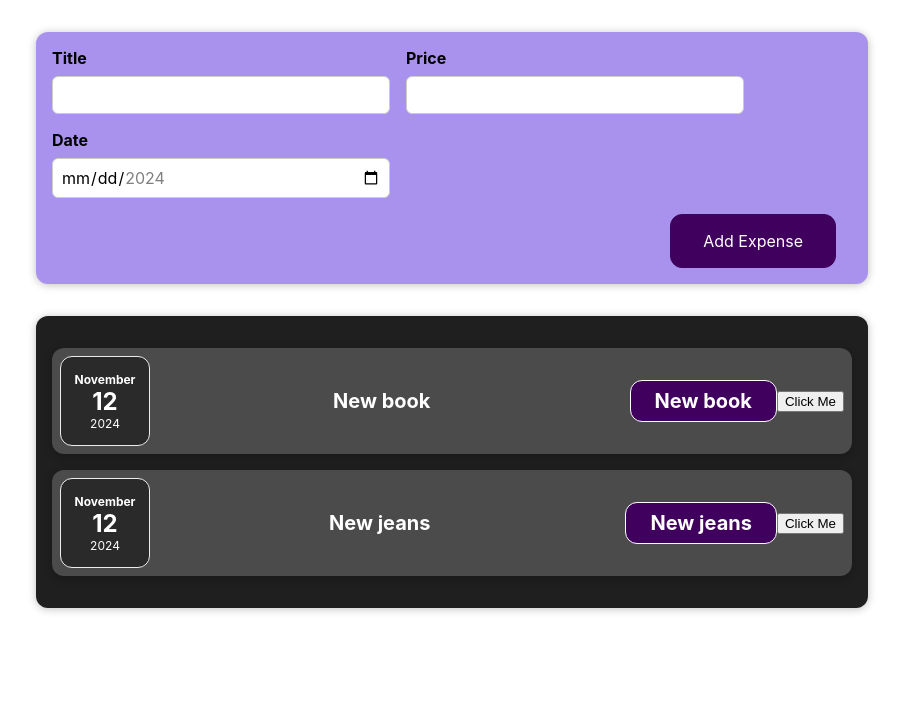
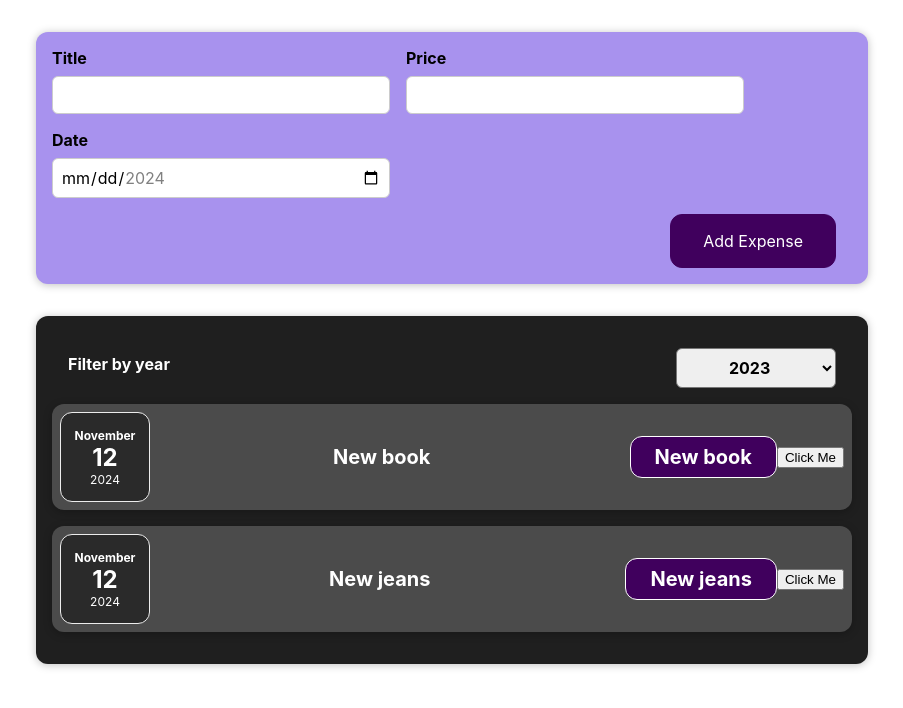
Before and after one commit to Oskari-Klaas/codespaces-react, a React (Vite) app: page / in a window 1280 px wide. Shown: the top 708 px of the page, without its empty margins (188-1091 px from the left). Built offline with nearby package versions, Linux system fonts and the light colour scheme.

Commit message:
Ül 4 Andmete suunamine (bottom-up) ja väärtuse hetkeseisu lugemine ning määramine

```diff
--- a/src/components/Expenses.jsx
+++ b/src/components/Expenses.jsx
@@ -1,12 +1,25 @@
+import React, { useState } from 'react'
 import ExpenseItem from './ExpenseItem';
 import Card from '../UI/Card';
 import './Expenses.css';
+import ExpensesFilter from '../expenses/ExpensesFilter';
 
 const Expenses = (props) => {
+  const [filteredYear, setFilteredYear] = useState('2023');
 
+  console.log(filteredYear)
+
+  const filterChangeHandler = (selectedYear) => {
+    console.log(SelectedYear);
+    setFilteredYear(selectedYear);
+  };
 
   return (
     <Card className="expenses">
+      <ExpensesFilter
+      selected={filteredYear}
+      onChangeFilter={filterChangeHandler}
+      />
       <ExpenseItem data={props.items[0]}/>
       <ExpenseItem data={props.items[1]}/>
     </Card>
--- /dev/null
+++ b/src/expenses/ExpensesFilter.css
@@ -0,0 +1,24 @@
+.expenses-filter {
+    color: white;
+    padding: 0 1rem;
+}
+
+.expenses-filter__control {
+    display: flex;
+    width: 100%;
+    align-items: center;
+    justify-content: space-between;
+    margin: 1rem 0;
+}
+
+.expenses-filter label {
+    font-weight: bold;
+    margin-bottom: 0.5rem;
+}
+
+.expenses-filter select {
+    font: inherit;
+    padding: 0.5rem 3rem;
+    font-weight: bold;
+    border-radius: 6px;
+}
--- /dev/null
+++ b/src/expenses/ExpensesFilter.jsx
@@ -0,0 +1,27 @@
+import React from 'react';
+import './ExpensesFilter.css';
+
+const ExpensesFilter = (props) => {
+
+  console.log(props.selected);
+
+  const dropdownChangeHandler = (event) => {
+    console.log(event.target.value);
+    props.onChangeFilter(event.target.value);
+  };
+
+  return (
+    <div className='expenses-filter'>
+      <div className='expenses-filter__control'>
+        <label>Filter by year</label>
+        <select value={props.selected} onChange={dropdownChangeHandler}>
+          <option value='2023'>2023</option>
+          <option value='2024'>2024</option>
+          <option value='2025'>2025</option>
+        </select>
+      </div>
+    </div>
+  );
+};
+
+export default ExpensesFilter;
```
